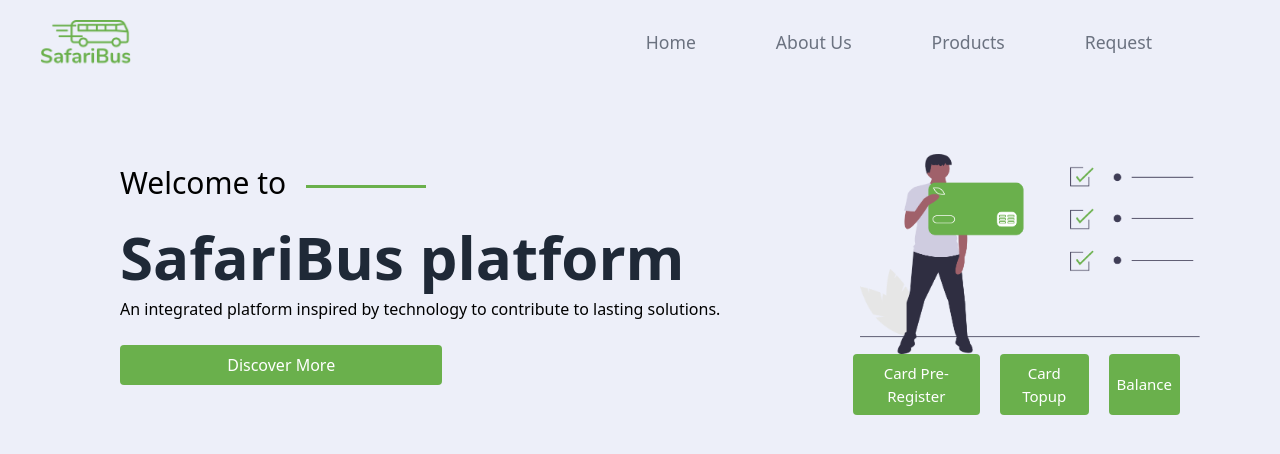
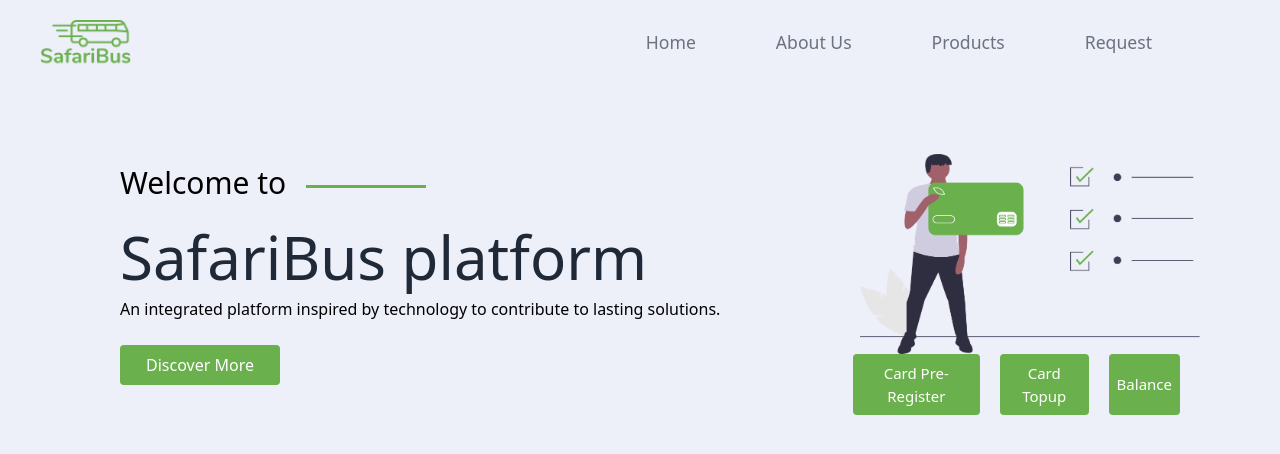
Before and after one commit to mt-richard/SafariBus, a React (Create React App) app: page / in a window 1280 px wide. Shown: the top 454 px of the page. Built offline with nearby package versions, Linux system fonts and the light colour scheme.

Commit message:
my third commit

```diff
--- a/src/App.css
+++ b/src/App.css
@@ -96,7 +96,7 @@ li:hover{
 }
 .home h1{
   font-size: 3.75rem;
-  font-weight: 700;
+  font-weight: 500;
   padding-top: 1.5rem;
   line-height: 4rem;
 }
@@ -107,7 +107,7 @@ li:hover{
   margin-top: 1.5rem;
   padding-right: 1rem;
   padding-left: 1rem;
-  width: 50%;
+
 }
 
 
--- a/src/components/Home.jsx
+++ b/src/components/Home.jsx
@@ -9,12 +9,12 @@ const Home = () => {
                     <h2 className="text-2xl md:text-3xl">Welcome to</h2>
                     <div className="line mt-5 ml-5"></div>
                 </div>
-                <h1 className="text-gray-800 text-2xl md:text-3xl font-bold ">SafariBus platform</h1>
+                <h1 className="text-gray-800 text-2xl md:text-3xl ">SafariBus platform</h1>
                 <p className="w-full">An integrated platform inspired by technology to contribute to lasting solutions.</p>
-                <button className="btn1 text-white w-50 rounded px-5 py-1">Discover More</button>
+                <button className="btn1 text-white w-[150px] md:w-40 rounded px-5 py-1">Discover More</button>
           </div>
           <div className="banner mt-5 w-full">
-            <img src={pic1} alt="Home" srcset="" className="photo w-100 h-[21opx] w-[320px] md:w-[320px] md:h-[210px] "/>
+            <img src={pic1} alt="Home" srcset="" className="photo w-100 h-[200px] w-[320px] md:w-[320px] md:h-[210px] "/>
             <div className="btns flex">
                 <button className=" text-white rounded  text-[14px] md:text-[15px] md:px-5 py-1  mr-5 md:mr-5">Card Pre-Register</button>
                 <button className=" text-white rounded  text-[14px] md:text-[15px] md:px-5 py-1  mr-5 md:mr-5">Card Topup</button>
```
